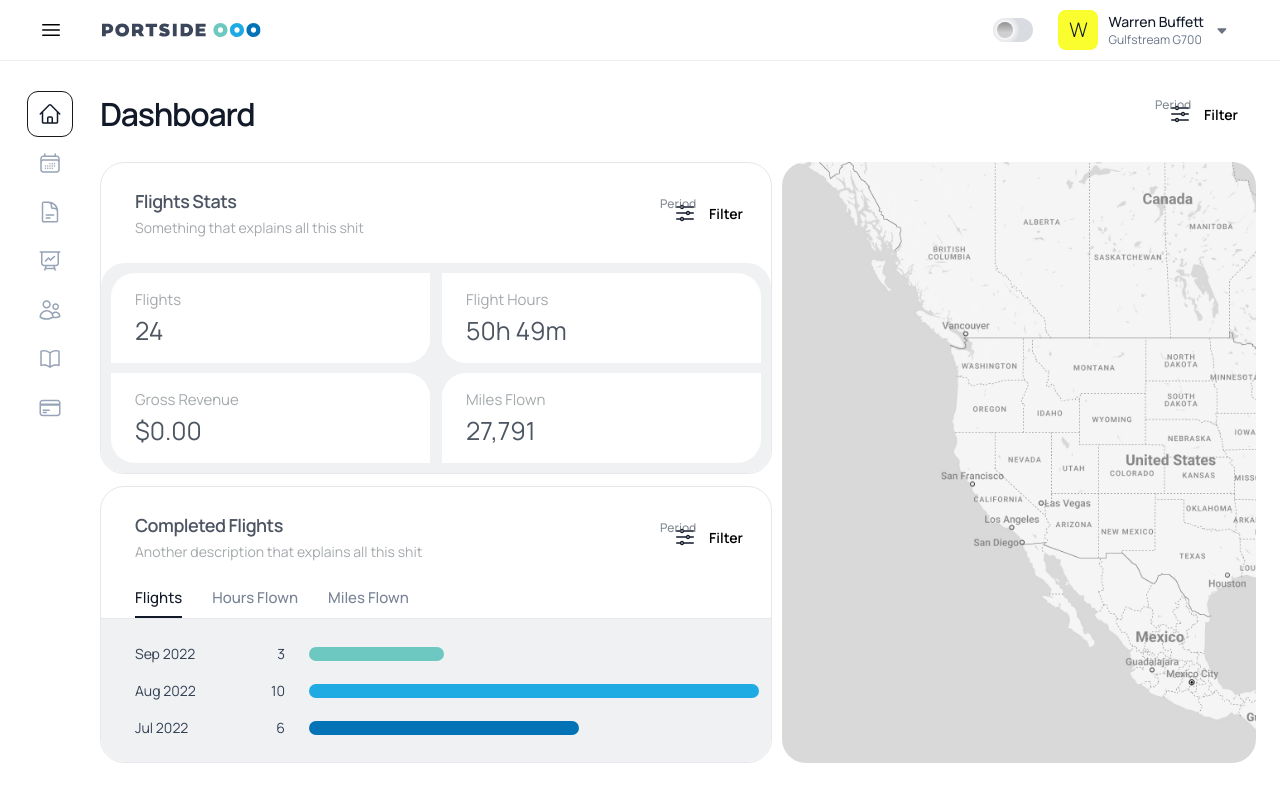
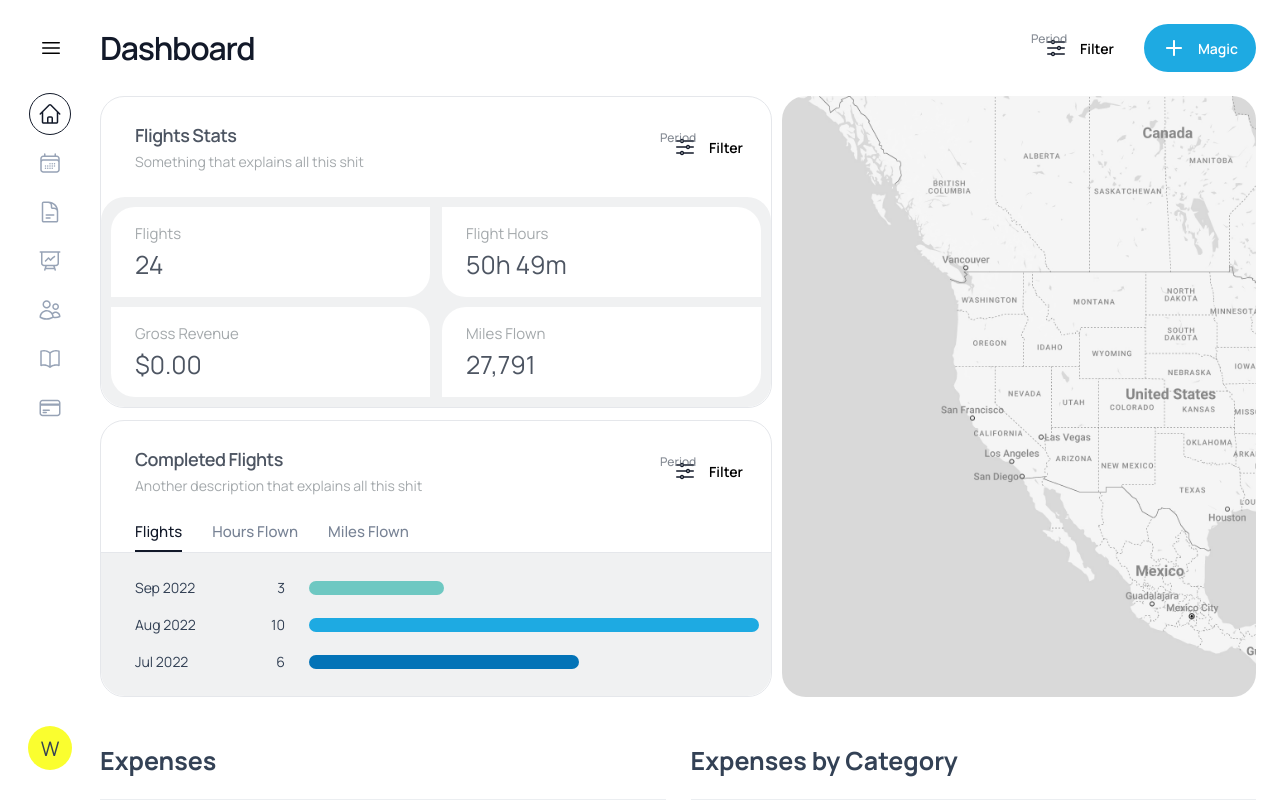
Before and after one commit to Ihorpryt/portal, a SvelteKit app: page / in a window 1280 px wide. Shown: the top 802 px of the page. Built offline with nearby package versions, Linux system fonts and the light colour scheme.

Commit message:
recent update

```diff
--- a/src/components/Button.svelte
+++ b/src/components/Button.svelte
@@ -13,7 +13,7 @@
         align-items: center;
         gap: 12px;
         height: 48px;
-        border: 1px solid #ccc;
+        /* border: 1px solid #ccc; */
         border: none;
         padding: 0 18px;
         border-radius: 40px;
--- /dev/null
+++ b/src/components/Button_Primary.svelte
@@ -0,0 +1,24 @@
+<script>
+
+</script>
+
+<button>
+    <slot></slot>
+</button>
+
+
+  <style>
+    button {
+      display: flex;
+      align-items: center;
+      gap: 12px;
+      background-color: #1EAAE2;
+      color: #fff;
+      border: none;
+      border-radius: 100px;
+      padding: 0 18px;
+      font-size: 14px;
+      font-weight: 600;
+      cursor: pointer;
+    }
+  </style>
--- a/src/components/blocks/FlightStats.svelte
+++ b/src/components/blocks/FlightStats.svelte
@@ -4,6 +4,8 @@
     import Tabs from "../Tabs.svelte";
     import CompletedFlights from "./CompletedFlights.svelte";
 	import Period from "../Period.svelte";
+    import ButtonPrimary from "../Button_Primary.svelte";
+    import Plus from "../../lib/images/icons/plus.svelte";
 
 	//Tabs
 	let items = ['All', 'Scheduled', 'Completed']
@@ -19,6 +21,7 @@
 		<div class="right-tools">
 			<Period />
 			<Button title="Filter"/>
+			<ButtonPrimary> <Plus/> Magic</ButtonPrimary>
 		</div>
 	</div>
 	<!-- <Tabs {items} {activeItem} on:tabChange={tabChange} /> -->
--- /dev/null
+++ b/src/lib/images/icons/plus.svelte
@@ -0,0 +1,18 @@
+<script>
+    export let color = "#FFFFFF";
+</script>
+
+<div class="icon">
+
+    <svg width="24" height="24" viewBox="0 0 24 24" fill="none" xmlns="http://www.w3.org/2000/svg">
+        <path d="M19 11H13V5C13 4.73478 12.8946 4.48043 12.7071 4.29289C12.5196 4.10536 12.2652 4 12 4C11.7348 4 11.4804 4.10536 11.2929 4.29289C11.1054 4.48043 11 4.73478 11 5V11H5C4.73478 11 4.48043 11.1054 4.29289 11.2929C4.10536 11.4804 4 11.7348 4 12C4 12.2652 4.10536 12.5196 4.29289 12.7071C4.48043 12.8946 4.73478 13 5 13H11V19C11 19.2652 11.1054 19.5196 11.2929 19.7071C11.4804 19.8946 11.7348 20 12 20C12.2652 20 12.5196 19.8946 12.7071 19.7071C12.8946 19.5196 13 19.2652 13 19V13H19C19.2652 13 19.5196 12.8946 19.7071 12.7071C19.8946 12.5196 20 12.2652 20 12C20 11.7348 19.8946 11.4804 19.7071 11.2929C19.5196 11.1054 19.2652 11 19 11Z" fill={color}/>
+    </svg>
+
+</div>
+
+<style>
+    .icon {
+        width: 24px !important;
+        height: 24px;
+    }
+</style>
--- a/src/routes/+layout.svelte
+++ b/src/routes/+layout.svelte
@@ -35,7 +35,7 @@
 
 
 	<main class:margin={open}>
-		<Topbar />
+		<!-- <Topbar /> -->
 		<slot />
 	</main>
 
@@ -66,7 +66,7 @@
 		margin-left: 156px;
 	} */
     .collapse-btn-wrapper {
-        top: 7px;
+        top: 25px;
         left: 28px;
         position: fixed;
 		z-index: 80;
--- a/src/routes/+page.svelte
+++ b/src/routes/+page.svelte
@@ -23,7 +23,7 @@
 
 <style>
 	section {
-		margin-top: 90px;
+		margin-top: 24px;
 		display: flex;
 		flex-direction: column;
 		justify-content: flex-start;
--- a/src/routes/Sidebar.svelte
+++ b/src/routes/Sidebar.svelte
@@ -8,6 +8,7 @@
 	import ReportsIcon from '$lib/images/icons/reports.svelte';
 	import TransactionsIcon from '$lib/images/icons/transactions.svelte';
 
+	import logoFull from '$lib/images/portside-logo-full.svg';
 	export let open;
     // $: console.log(open)
 
@@ -17,58 +18,72 @@
 
 <header class:open={open} >
 
-	<!-- <div class="corner">
+	<div class="corner">
 		<a href="https://kit.svelte.dev">
 			{#if open === false}
-			<img class="small-logo" src={logo2} alt="SvelteKit" />
+			<div></div>
 			{:else}
 			<img class="big-logo"src={logoFull} alt="SvelteKit" />
 			{/if}
 		</a>
-	</div> -->
+	</div>
 
 
 	<nav>
 		<ul>
-			<li aria-current={$page.url.pathname === '/' ? 'page' : undefined}>
+			<li>
 				<a href="/">
+					<div aria-current={$page.url.pathname === '/' ? 'page' : undefined}>
 						<DashboardIcon color={$page.url.pathname === '/' ? '#121929' : "#97A3B6"} />
+					</div>
 					<span class:visible={open} >Dashboard</span>
 				</a>
 			</li>
-			<li aria-current={$page.url.pathname === '/about' ? 'page' : undefined}>
+			<li>
 				<a href="/about">
+					<div aria-current={$page.url.pathname === '/about' ? 'page' : undefined}>
 						<CalendarIcon color={$page.url.pathname === '/about' ? '#121929' : "#97A3B6"} />
+					</div>
 					<span class:visible={open}>Calendar</span>
 				</a>
 			</li>
-			<li aria-current={$page.url.pathname === '/invoices' ? 'page' : undefined}>
+			<li>
 				<a href="/invoices">
+					<div aria-current={$page.url.pathname === '/invoices' ? 'page' : undefined}>
 						<InvoicesIcon color={$page.url.pathname === '/invoices' ? '#121929' : "#97A3B6"} />
+					</div>
 					<span class:visible={open}>Invoices</span>
 				</a>
 			</li>
-			<li aria-current={$page.url.pathname === '/metricandstats' ? 'page' : undefined}>
+			<li>
 				<a href="/metricandstats">
+					<div aria-current={$page.url.pathname === '/metricandstats' ? 'page' : undefined}>
 						<MetricsIcon color={$page.url.pathname === '/metricandstats' ? '#121929' : "#97A3B6"} />
+					</div>
 					<span class:visible={open}>Metrics & Stats</span>
 				</a>
 			</li>
-			<li aria-current={$page.url.pathname === '/crew' ? 'page' : undefined}>
+			<li>
 				<a href="/crew">
+					<div aria-current={$page.url.pathname === '/crew' ? 'page' : undefined}>
 						<CrewIcon color={$page.url.pathname === '/crew' ? '#121929' : "#97A3B6"} />
+					</div>
 					<span class:visible={open}>Crew</span>
 				</a>
 			</li>
-			<li aria-current={$page.url.pathname === '/reports' ? 'page' : undefined}>
+			<li>
 				<a href="/reports">
+					<div aria-current={$page.url.pathname === '/reports' ? 'page' : undefined}>
 						<ReportsIcon color={$page.url.pathname === '/reports' ? '#121929' : "#97A3B6"} />
+					</div>
 					<span class:visible={open}>Reports</span>
 				</a>
 			</li>
-			<li aria-current={$page.url.pathname === '/transactions' ? 'page' : undefined}>
+			<li>
 				<a href="/transactions">
+					<div aria-current={$page.url.pathname === '/transactions' ? 'page' : undefined}>
 						<TransactionsIcon color={$page.url.pathname === '/transactions' ? '#121929' : "#97A3B6"} />
+					</div>
 					<span class:visible={open}>Transactions</span>
 				</a>
 			</li>
@@ -76,9 +91,13 @@
 
 	</nav>
 
-	<div class="footer" class:visible={open}>
+	<div class="user-selection">
+		<div class="user-avatar">W</div>
+	</div>
+
+	<!-- <div class="footer" class:visible={open}>
 		<p>© 2017-2022 Portside, Inc.</p>
-	</div>
+	</div> -->
 </header>
 
 
@@ -106,6 +125,11 @@
 		/* border-right: 1px solid #e5e7eb; */
 	}
 
+	.corner {
+		position: absolute;
+        padding-left: 55px;
+        top: 35px;
+    }
 
 	.footer {
 		white-space: nowrap;
@@ -124,8 +148,9 @@
 		justify-content: left;
 		align-items: flex-start;
 		--background: rgba(255, 255, 255, 0.7);
-		height: 100%;
+		/* height: 100%; */
 		margin-top: 65px;
+		flex: 1;
 	}
 
 	ul {
@@ -145,16 +170,25 @@
 
 	li {
 		position: relative;
-		border-radius: 10px;
-		padding: 0 10px;
+		border-radius: 50px;
+		padding-left: 2px;
 	}
 	li:hover {
 		background-color: rgba(27, 27, 40, 0.03);
 	}
 
 
-	li[aria-current='page'] {
+	/* li[aria-current='page'] {
 		outline: 1.5px solid #18191A;
+	} */
+
+	[aria-current='page'] {
+		outline: 1.5px solid #121929;
+		padding: 8px;
+		border-radius: 100px;
+	}
+	li div {
+		padding: 8px;
 	}
 
 	li[aria-current='page'] span {
@@ -193,7 +227,19 @@
 		opacity: 0;
 		transition: 0.3s;
 	}
-
+	.user-selection {
+		margin-bottom: 16px;
+	}
+	.user-avatar {
+		width: 44px;
+		height: 44px;
+		background-color: #FAFE2F;
+		border-radius: 100px;
+		display: flex;
+		align-items: center;
+		justify-content: center;
+		font-size: 20px;
+	}
 	/* a:hover {
 		color: var(--color-theme-1);
 	} */
@@ -206,7 +252,7 @@
 		opacity: 1;
 		visibility: visible;
 	}
-	:global(body.dark-mode) li[aria-current='page'] {
+	:global(body.dark-mode) [aria-current='page'] {
 		outline: 1.5px solid white;
 		background: rgba(255, 255, 255, 0.9);
 	}
--- a/src/routes/Topbar.svelte
+++ b/src/routes/Topbar.svelte
@@ -6,11 +6,11 @@
 
 <div class="top-bar">
 
-    <div class="corner">
+    <!-- <div class="corner">
 		<a href="https://kit.svelte.dev">
 			<img class="big-logo"src={logoFull} alt="SvelteKit" />
 		</a>
-	</div>
+	</div> -->
 
     <div class="page-title">WOw</div>
     <div class="right-side">
```
Also changed, not shown: src/lib/images/portside-logo-full.svg. Lines whose indentation alone changed are shown as unchanged.
